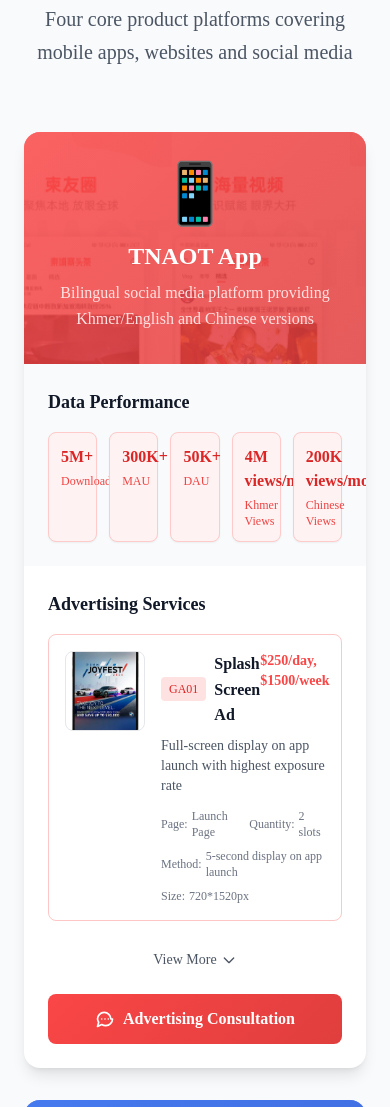
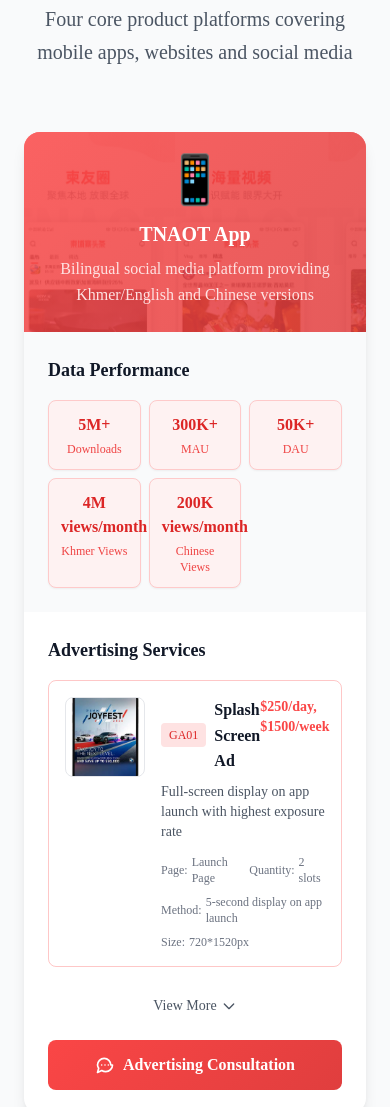
Before and after one commit to honglaysin/tnaot_media_web-main, an Astro site: page /en/products in a window 390 px wide. Shown: the part 1457-2564 px from the top of the page. Built offline with nearby package versions, Linux system fonts and the light colour scheme; Astro itself is replaced by a stand-in of ours.

Commit message:
Update products.astro

```diff
--- a/src/pages/en/products.astro
+++ b/src/pages/en/products.astro
@@ -347,7 +347,7 @@
             {products.map((product) => (
               <div class="bg-white rounded-2xl shadow-lg hover:shadow-xl transition-all duration-300 overflow-hidden h-auto">
                 <!-- Product header -->
-                <div class="relative p-8 text-white overflow-hidden" style={
+                <div class="relative p-6 md:p-8 text-white overflow-hidden" style={
                   product.id === 'tnaot-app' ? "background: linear-gradient(135deg, #fa4646 0%, #e03e3e 100%)" :
                   product.id === 'tnaot-website' ? "background: linear-gradient(135deg, #2563eb 0%, #1d4ed8 100%)" :
                   product.id === 'china-social' ? "background: linear-gradient(135deg, #059669 0%, #047857 100%)" :
@@ -371,14 +371,14 @@
                     "background: linear-gradient(135deg, rgba(250, 70, 70, 0.7) 0%, rgba(224, 62, 62, 0.7) 100%)"
                   }></div>
                   <div class="relative z-10 text-center">
-                    <div class="text-6xl mb-4">{product.icon}</div>
-                    <h3 class="text-2xl font-semibold mb-2">{product.name}</h3>
+                    <div class="text-5xl md:text-6xl mb-4">{product.icon}</div>
+                    <h3 class="text-xl md:text-2xl font-semibold mb-2">{product.name}</h3>
                     <p class={
                       product.id === 'tnaot-app' ? "text-red-100 leading-relaxed" :
                       product.id === 'tnaot-website' ? "text-blue-100 leading-relaxed" :
                       product.id === 'china-social' ? "text-green-100 leading-relaxed" :
                       product.id === 'overseas-social' ? "text-purple-100 leading-relaxed" :
-                      "text-red-100 leading-relaxed"
+                      "text-sm md:text-base leading-relaxed"
                     }>{product.description}</p>
                   </div>
                 </div>
@@ -386,7 +386,7 @@
                 <!-- Data performance -->
                 <div class="p-6 bg-gray-50">
                   <h4 class="text-lg font-semibold text-gray-900 mb-4">Data Performance</h4>
-                  <div class="grid grid-cols-5 gap-3">
+                  <div class="grid grid-cols-3 sm:grid-cols-5 gap-2 md:gap-3">
                     {Object.entries(product.stats).map(([key, value]) => (
                       <div class={
                         `text-center p-3 rounded-lg shadow-sm ${
```
